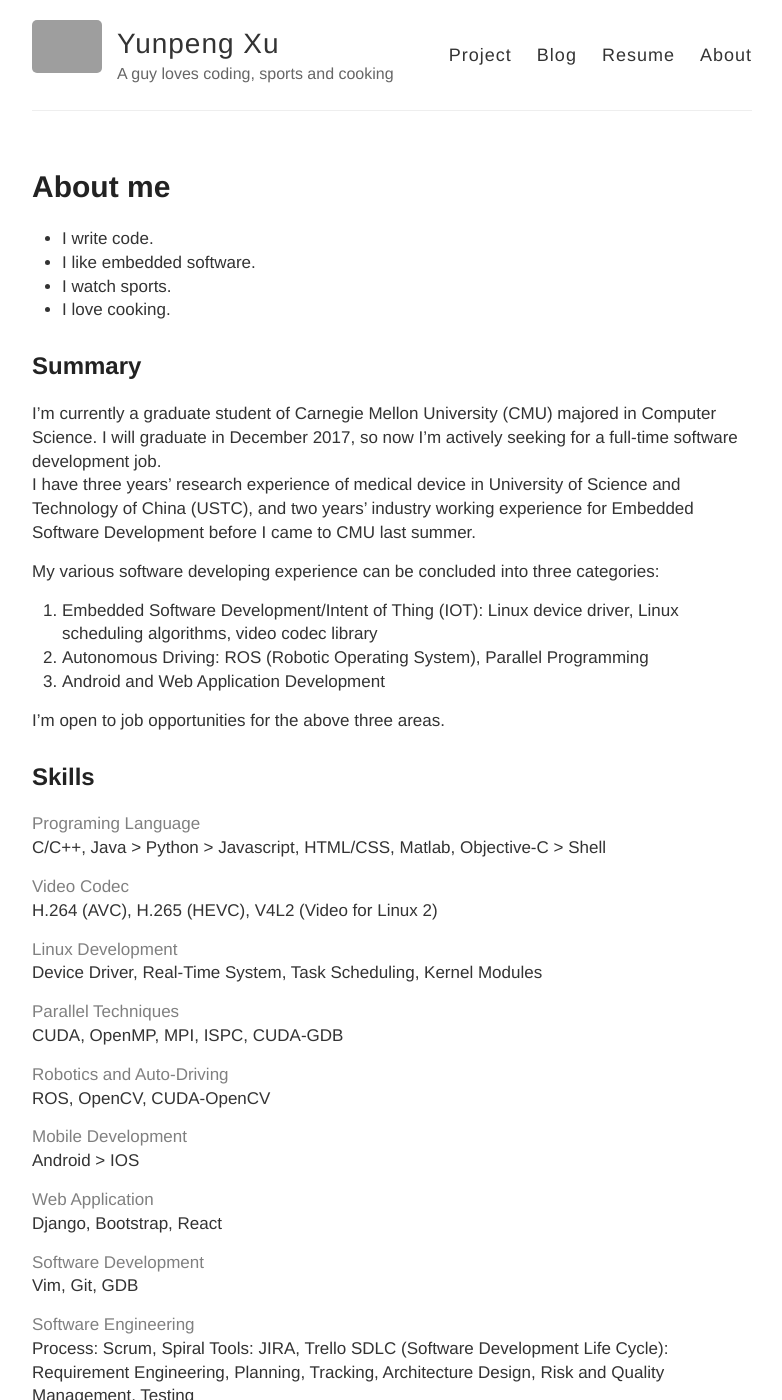
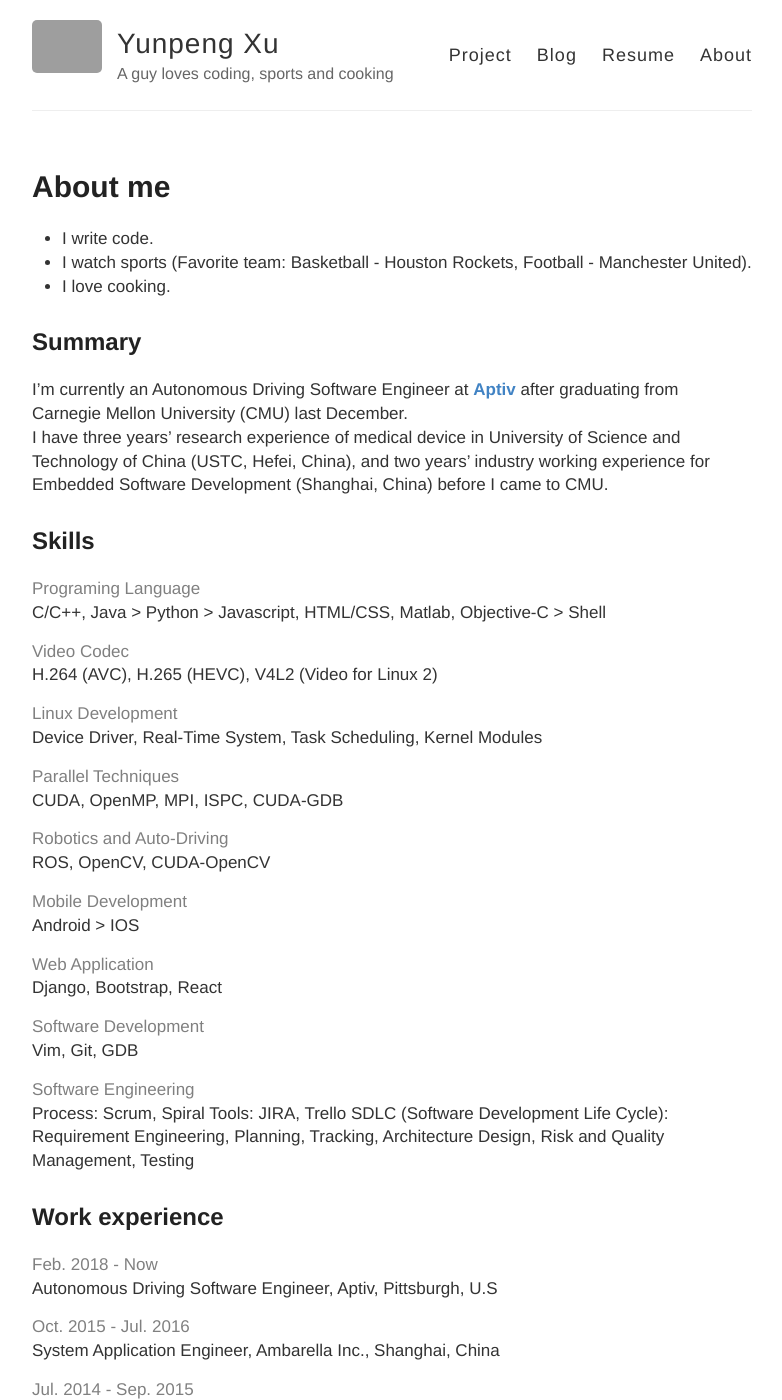
Before and after one commit to louis-xu-ustc/louis-xu-ustc.github.io, a Jekyll site: the page built from about.md, in a window 1280 px wide and 1400 px high. Shown: the whole window, without its empty margins (248-1030 px from the left). Built offline with Jekyll 4.4.1, drawn with Linux system fonts in a browser that asks for light colours; some of the changed text lies outside the part shown; grey boxes are pictures that could not be loaded.

Commit message:
[yunpengx] update web site

```diff
--- a/_config.yml
+++ b/_config.yml
@@ -9,7 +9,7 @@
 description: A guy loves coding, sports and cooking
 
 # URL of your avatar or profile pic (you could use your GitHub profile pic)
-avatar: https://www.facebook.com/photo.php?fbid=423174224799734&set=p.423174224799734&type=3&l=cc81f7f1b8&theater
+avatar: https://www.automobil-produktion.de/assets/images/f/aptiv-2017-day-one-final-c8edba8f.jpg
 
 # link to personal resume in GitHub
 resume: https://github.com/louis-xu-ustc/Resume/blob/master/Resume_Yunpeng_Xu.pdf
--- a/about.md
+++ b/about.md
@@ -5,20 +5,13 @@
 ---
 
 * I write code.
-* I like embedded software.
-* I watch sports.
+* I watch sports (Favorite team: Basketball - Houston Rockets, Football - Manchester United).
 * I love cooking.
 
 ## Summary
-I'm currently a graduate student of Carnegie Mellon University (CMU) majored in Computer Science. I will graduate in December 2017, so now I'm actively seeking for a full-time software development job.
-I have three years' research experience of medical device in University of Science and Technology of China (USTC), and two years' industry working experience for Embedded Software Development before I came to CMU last summer.
-
-My various software developing experience can be concluded into three categories:
-1. Embedded Software Development/Intent of Thing (IOT): Linux device driver, Linux scheduling algorithms, video codec library
-2. Autonomous Driving: ROS (Robotic Operating System), Parallel Programming
-3. Android and Web Application Development
-
-I'm open to job opportunities for the above three areas.
+I'm currently an Autonomous Driving Software Engineer at [**Aptiv**](https://www.aptiv.com/) after graduating from Carnegie Mellon University (CMU) last December.
+I have three years' research experience of medical device in University of Science and Technology of China (USTC, Hefei, China),
+and two years' industry working experience for Embedded Software Development (Shanghai, China) before I came to CMU.
 
 ## Skills
 <span style="color:gray">Programing Language</span>
@@ -51,6 +44,9 @@
 SDLC (Software Development Life Cycle): Requirement Engineering, Planning, Tracking, Architecture Design, Risk and Quality Management, Testing
 
 ## Work experience
+<span style="color:gray">Feb. 2018 - Now</span>
+Autonomous Driving Software Engineer, Aptiv, Pittsburgh, U.S
+
 <span style="color:gray">Oct. 2015 - Jul. 2016</span>
 System Application Engineer, Ambarella Inc., Shanghai, China
 
@@ -61,7 +57,7 @@
 Research Assistant, University of Science and Technology of China, Hefei, China
 
 ## Education
-<span style="color:gray">Sep. 2016 - Dec. 2017 (expected)</span>
+<span style="color:gray">Sep. 2016 - Dec. 2017</span>
 Master of Science Information Technology, Carnegie Mellon University, Pittsburgh, USA
 
 <span style="color:gray">Sep. 2011 - Jun. 2014</span>
```
